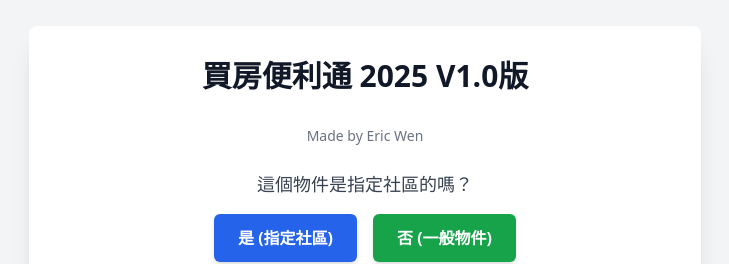
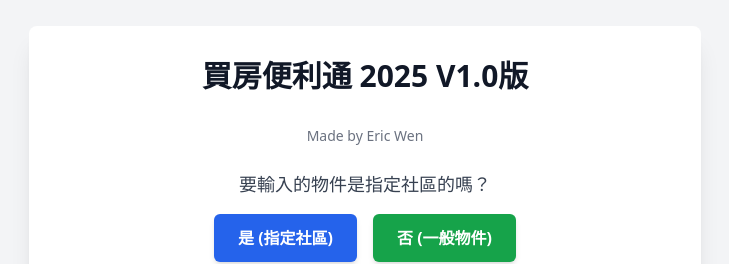
Before and after one commit to ericwen511/interesting-yonath-jjd3tz25, a React (Vite) app: page / in a window 1280 px wide. Shown: the part 184-448 px from the top of the page, without its empty margins (275-1004 px from the left). Built offline with nearby package versions, Linux system fonts and the light colour scheme.

Commit message:
要輸入的物件

```diff
--- a/src/App.tsx
+++ b/src/App.tsx
@@ -544,7 +544,9 @@ function App() {
         {/* 初始判斷區塊 */}
         {isDesignatedCommunity === null && (
           <div className="flex flex-col items-center justify-center space-y-4">
-            <p className="text-lg text-gray-700">這個物件是指定社區的嗎？</p>
+            <p className="text-lg text-gray-700">
+              要輸入的物件是指定社區的嗎？
+            </p>
             <div className="flex flex-col sm:flex-row space-y-4 sm:space-y-0 sm:space-x-4 w-full justify-center">
               <button
                 className="px-6 py-3 bg-blue-600 text-white font-semibold rounded-md shadow-md hover:bg-blue-700 focus:outline-none focus:ring-2 focus:ring-blue-500 focus:ring-offset-2"
```
